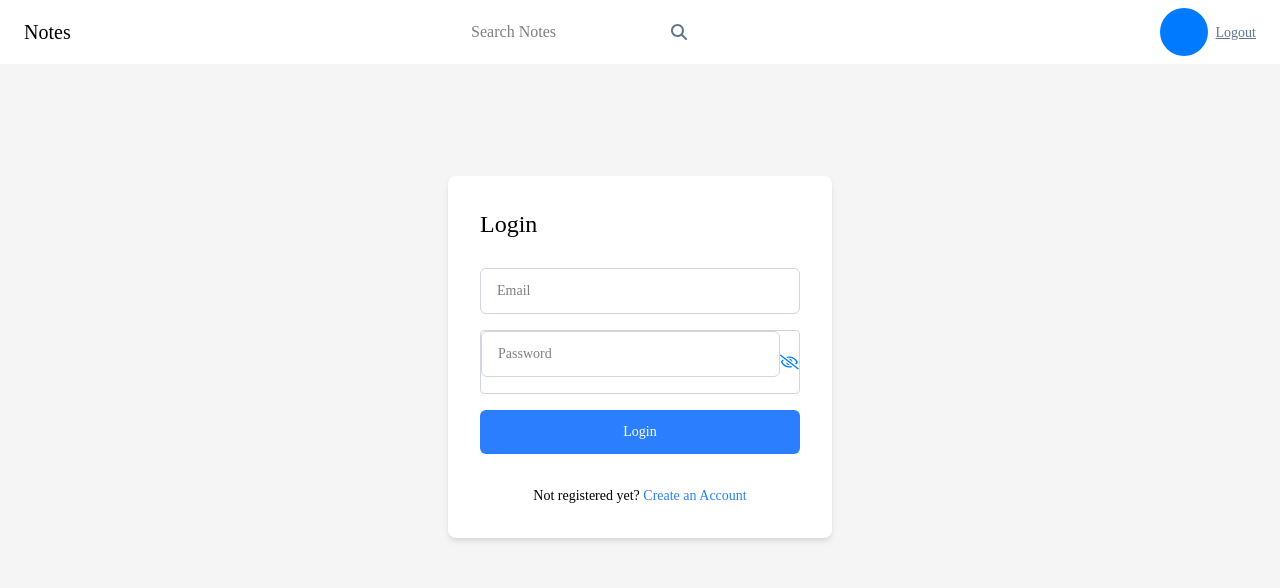
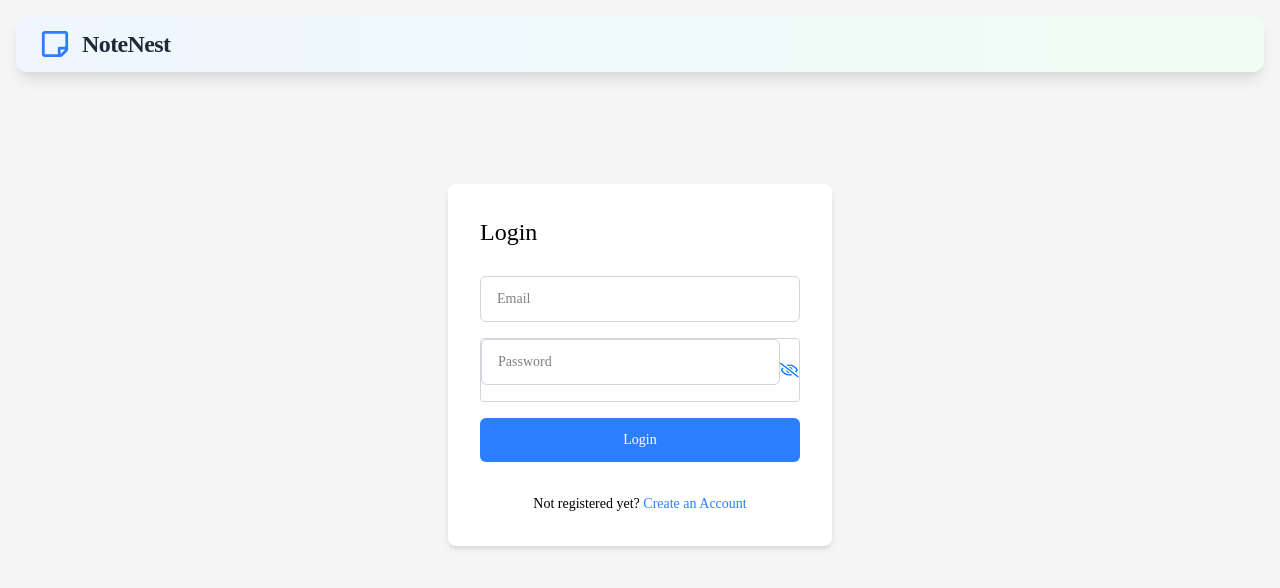
Before and after one commit to Quayyum-a/Notes_App_Project, a React (Vite) app in the folder frontend/notes-app/: page /login in a window 1280 px wide. Shown: the top 588 px of the page. Built offline with nearby package versions, Linux system fonts and the light colour scheme; a web font is replaced by a local one.

Commit message:
Update frontend/notes-app/src/components/Navbar/Navbar.jsx

```diff
--- a/frontend/notes-app/src/components/Navbar/Navbar.jsx
+++ b/frontend/notes-app/src/components/Navbar/Navbar.jsx
@@ -1,12 +1,17 @@
 import React, { useState } from "react";
 import ProfileInfo from "../cards/ProfileInfo";
-import { useNavigate } from "react-router-dom";
+import { useNavigate, useLocation } from "react-router-dom";
 import SearchBar from "../SearchBar/SearchBar";
-
+import { FaRegStickyNote } from "react-icons/fa";
 
 const Navbar = ({ userInfo, searchNote, handleClearSearch }) => {
   const [search, setSearch] = useState("");
   const navigate = useNavigate();
+  const location = useLocation();
+  const isAuthenticated = !!localStorage.getItem("token");
+  const isLoginPage = location.pathname === "/login";
+  const isSignUpPage = location.pathname === "/signUp";
+
   const onLogout = () => {
     localStorage.clear();
     navigate("/login");
@@ -24,16 +29,32 @@ const Navbar = ({ userInfo, searchNote, handleClearSearch }) => {
   };
 
   return (
-    <div className="bg-white flex items-center justify-between px-6 py-2 drop-shadow">
-      <h2 className="text-xl font-medium text-black py-2">Notes</h2>
+    <nav className="bg-gradient-to-r from-blue-50 to-green-50 shadow-lg rounded-xl mx-4 mt-4 mb-6 px-6 py-3 flex items-center justify-between transition-all duration-300">
+      <div
+        className="flex items-center gap-3 cursor-pointer select-none"
+        onClick={() => navigate(isAuthenticated ? "/dashboard" : "/")}
+      >
+        <FaRegStickyNote className="text-3xl text-blue-500 drop-shadow-sm" />
+        <span className="text-2xl font-extrabold text-gray-800 tracking-tight logo-text hover:text-green-600 transition-colors duration-200">
+          NoteNest
+        </span>
+      </div>
+      {isAuthenticated && !isLoginPage && !isSignUpPage && (
+        <div className="flex-1 flex justify-center">
           <SearchBar
             value={search}
             onChange={({ target }) => setSearch(target.value)}
             handleSearch={handleSearch}
             onClearSearch={onClearSearch}
           />
+        </div>
+      )}
+      {isAuthenticated && !isLoginPage && !isSignUpPage && (
+        <div className="flex items-center gap-4">
           <ProfileInfo userInfo={userInfo} onLogout={onLogout} />
         </div>
+      )}
+    </nav>
   );
 };
 
```
Lines whose indentation alone changed are shown as unchanged.
